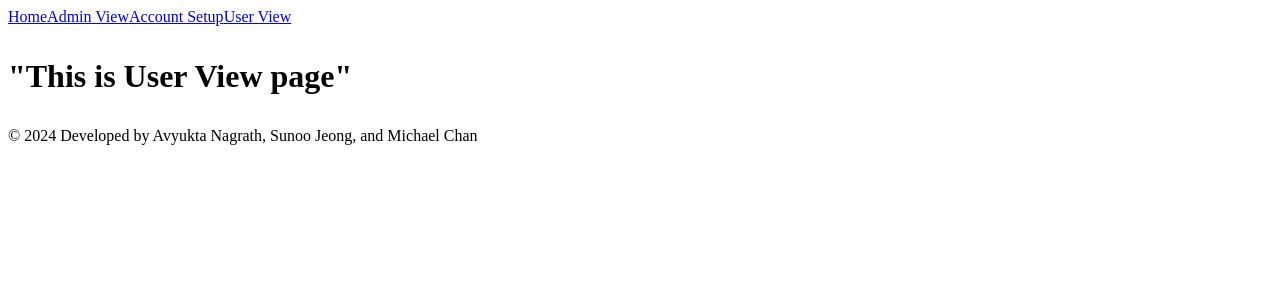
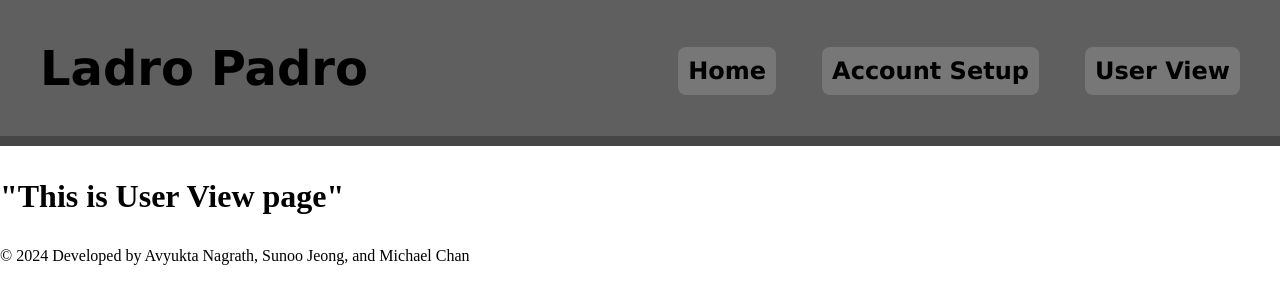
Before and after one commit to SunooJ05/LaundryApp, a React (Create React App) app in the folder laundry-app/: page /userview in a window 1280 px wide. Shown: the top 304 px of the page. Built offline with nearby package versions, Linux system fonts and the light colour scheme.

Commit message:
Navbar CSS implementation / resolved file name conflicts
Implemented basic navbar CSS styling and very basic hide/show feature of the admin view link. Updated file names to resolve conflicts.

```diff
--- a/laundry-app/src/components/Footer.jsx
+++ b/laundry-app/src/components/Footer.jsx
@@ -1,5 +1,6 @@
 // src/components/Footer.jsx
 import React from 'react';
+import styles from '../styles/footer.module.css';
 
 const Footer = () => {
   return (
--- a/laundry-app/src/components/Navbar.jsx
+++ b/laundry-app/src/components/Navbar.jsx
@@ -1,12 +1,15 @@
-// src/components/Navbar.jsx
 import React from 'react';
+import styles from '../styles/nav.module.css';
+
 
 const Navbar = () => {
+  let isAdmin = false;
   return (
-    <nav className="navbar">
-      <div className="navbar-menu">
+    <nav className={styles.navbar}>
+      <h1>Ladro Padro</h1>
+      <div className={styles.links}>
         <a href="/">Home</a>
-        <a href="/adminview">Admin View</a>
+        {isAdmin && <a href="/adminview">Admin View</a>}
         <a href="accountsetup">Account Setup</a>
         <a href="/userview">User View</a>
       </div>
--- a/laundry-app/src/pages/AccountSetup.js
+++ b/laundry-app/src/pages/AccountSetup.js
@@ -1,5 +1,6 @@
 import React from 'react';
 import Layout from '../layout/Layout';
+import styles from '../styles/main.module.css';
 
 const AccountSetup = () => {
     return (
--- a/laundry-app/src/pages/AdminView.js
+++ b/laundry-app/src/pages/AdminView.js
@@ -1,5 +1,7 @@
 import React from 'react';
-import Layout from '../layout/Layout.js'
+import Layout from '../layout/Layout';
+import styles from '../styles/main.module.css';
+
 
 const AdminView = () => {
     return (
--- a/laundry-app/src/pages/UserView.js
+++ b/laundry-app/src/pages/UserView.js
@@ -1,5 +1,6 @@
 import React from 'react';
 import Layout from '../layout/Layout.js'
+import styles from '../styles/main.module.css';
 
 const UserView = () => {
     return (
--- a/laundry-app/src/pages/home.js
+++ b/laundry-app/src/pages/home.js
@@ -1,12 +1,13 @@
 import React from 'react';
 import Layout from '../layout/Layout.js';
 import TestComponent from '../components/TestComponent.jsx';
+import styles from '../styles/main.module.css';
 
 
 const Home = () => {
   return (
     <Layout>
-      <h1>This is Home Page</h1>
+      <h1 className={styles.h1}>This is Home Page</h1>
       <TestComponent />
     </Layout>
   );
--- a/laundry-app/src/styles/main.module.css
+++ b/laundry-app/src/styles/main.module.css
@@ -0,0 +1,7 @@
+
+body {
+    margin: 0;
+}
+.h1 {
+    padding-left: 40px;
+}
--- /dev/null
+++ b/laundry-app/src/styles/nav.module.css
@@ -0,0 +1,35 @@
+.navbar {
+    font-family: "Verdana";
+    padding-left: 20px;
+    padding-right: 40px;
+    display: flex;
+    white-space: nowrap;
+    align-items: center;
+    margin-top: 0px;
+    border-bottom: 10px solid #464646;
+    background-color: rgb(95, 95, 95);
+    font-size:xx-large;
+}
+
+.navbar h1 {
+    padding-left: 20px;
+    color:black;
+}
+.navbar a {
+    background-color: rgb(119, 119, 119);
+    margin-left: 46px;
+    text-decoration: none;
+    border-radius: 8px;
+    padding:10px;
+    color: black;
+    font-size: x-large;
+    font-weight: bold;
+}
+.links {
+    margin-left: auto;
+    flex-wrap: nowrap;
+}
+.navbar a:hover {
+    background-color: rgb(44, 44, 44);
+    color: #FFF1DE;
+}
```
Also changed, not shown: laundry-app/src/styles/footer.module.css (added).
